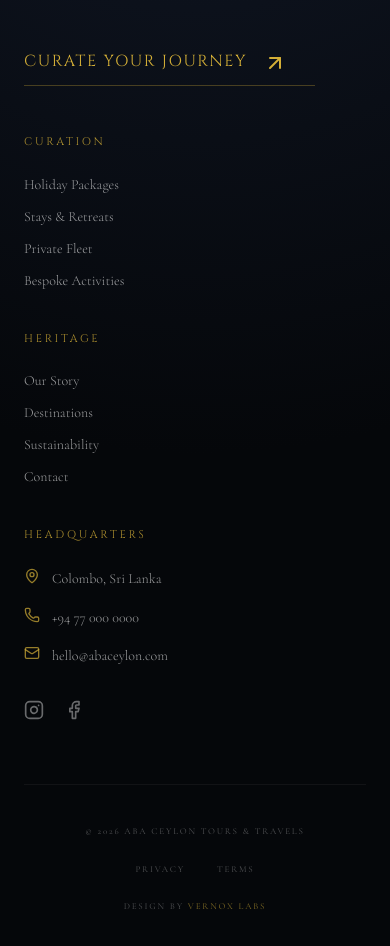
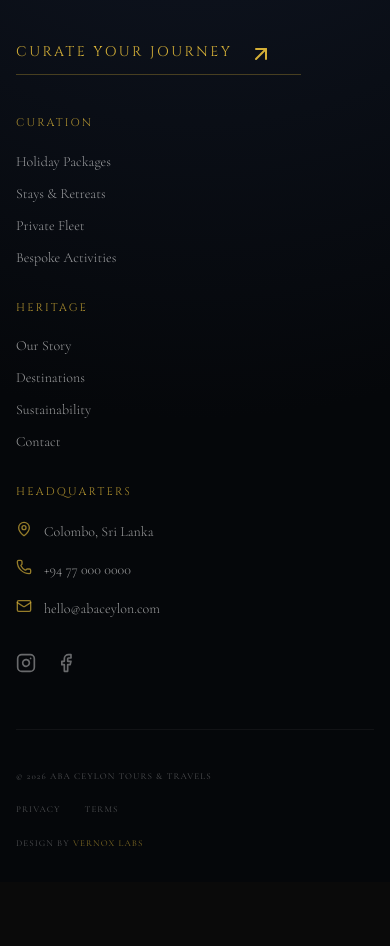
Before and after one commit to Aba-Ceylon/frontend, a Next.js app: page /packages in a window 390 px wide. Shown: the part 3704-4650 px from the top of the page. After the commit the page ends 4586 px from the top, so only its background shows below. Built offline with nearby package versions, Linux system fonts and the light colour scheme; no server answers; a web font is replaced by a local one.

Commit message:
ref: improve responsiveness

```diff
--- a/src/app/globals.css
+++ b/src/app/globals.css
@@ -22,6 +22,19 @@ body {
   font-family: "Cormorant Garamond", Georgia, serif;
   scroll-behavior: smooth;
   overflow-x: hidden;
+}
+
+html,
+body {
+  width: 100%;
+  max-width: 100%;
+  overflow-x: clip;
+}
+
+main {
+  width: 100%;
+  max-width: 100%;
+  overflow-x: clip;
 }
 
 /* Custom Scrollbar */
--- a/src/components/layout/Footer.tsx
+++ b/src/components/layout/Footer.tsx
@@ -77,14 +77,14 @@ export default function Footer() {
   return (
     <footer
       ref={footerRef}
-      className="relative overflow-hidden bg-[#05070A] pt-16 md:pt-24 pb-8 text-white/90"
+      className="relative overflow-hidden bg-[#05070A] pt-14 md:pt-24 pb-8 text-white/90"
     >
       {/* 1. FIXED BACKGROUND TEXT: Uses clamp to prevent "N" clipping and responsive sizing */}
       <div
         ref={bigTextRef}
-        className="absolute bottom-[-2%] left-0 w-full pointer-events-none select-none overflow-hidden"
+        className="absolute bottom-[-1%] left-0 w-full pointer-events-none select-none overflow-hidden"
       >
-        <h2 className="font-cinzel text-[14vw] md:text-[16vw] lg:text-[15vw] leading-none text-white/[0.03] whitespace-nowrap text-center uppercase tracking-tighter w-full">
+        <h2 className="font-cinzel text-[18vw] md:text-[16vw] lg:text-[15vw] leading-none text-white/3 whitespace-nowrap text-center uppercase tracking-tight w-full">
           Aba Ceylon
         </h2>
       </div>
@@ -92,15 +92,15 @@ export default function Footer() {
       {/* 2. ATMOSPHERIC GRADIENTS */}
       <div className="absolute inset-0 bg-[radial-gradient(circle_at_50%_-10%,#111827_0%,transparent_60%)]" />
 
-      <div className="relative max-w-7xl mx-auto px-6 lg:px-10">
-        <div className="grid grid-cols-1 lg:grid-cols-12 gap-12 lg:gap-8 border-b border-white/5 pb-16">
+      <div className="relative max-w-7xl mx-auto px-4 sm:px-6 lg:px-10">
+        <div className="grid grid-cols-1 lg:grid-cols-12 gap-10 md:gap-12 lg:gap-8 border-b border-white/5 pb-14 md:pb-16">
 
           {/* LEFT: Branding & CTA */}
           <div className="lg:col-span-6 xl:col-span-5" data-f-reveal>
-            <span className="font-cinzel text-[10px] tracking-[0.4em] uppercase text-[#D4AF37] block mb-4 md:mb-6">
+            <span className="font-cinzel text-[10px] tracking-[0.28em] md:tracking-[0.4em] uppercase text-[#D4AF37] block mb-4 md:mb-6">
               Establishment of Excellence
             </span>
-            <h3 className="font-cinzel text-3xl md:text-5xl lg:text-6xl text-white leading-[1.1] mb-8">
+            <h3 className="font-cinzel text-[2rem] sm:text-4xl md:text-5xl lg:text-6xl text-white leading-[1.08] mb-7 md:mb-8 wrap-break-word">
               THE FINEST WAY <br />
               TO <span className="italic text-[#D4AF37] font-serif lowercase">experience</span> <br />
               THE ISLAND.
@@ -110,7 +110,7 @@ export default function Footer() {
               href="/planner"
               className="group relative inline-flex items-center gap-4 py-3 md:py-4 pr-8 border-b border-[#D4AF37]/30 hover:border-[#D4AF37] transition-all duration-500"
             >
-              <span className="font-cinzel text-base md:text-lg text-[#D4AF37] uppercase tracking-widest">Curate Your Journey</span>
+              <span className="font-cinzel text-sm sm:text-base md:text-lg text-[#D4AF37] uppercase tracking-[0.18em] sm:tracking-widest">Curate Your Journey</span>
               <div className="relative overflow-hidden h-5 w-5">
                 <ArrowUpRight className="text-[#D4AF37] absolute inset-0 transition-transform duration-500 group-hover:translate-x-5 group-hover:-translate-y-5" />
                 <ArrowUpRight className="text-[#D4AF37] absolute inset-0 -translate-x-5 translate-y-5 transition-transform duration-500 group-hover:translate-x-0 group-hover:translate-y-0" />
@@ -119,10 +119,10 @@ export default function Footer() {
           </div>
 
           {/* RIGHT: Directory Links (Responsive Grid) */}
-          <div className="lg:col-span-6 xl:col-span-7 grid grid-cols-1 sm:grid-cols-2 md:grid-cols-3 gap-10 md:gap-8">
+          <div className="lg:col-span-6 xl:col-span-7 grid grid-cols-1 sm:grid-cols-2 md:grid-cols-3 gap-8 md:gap-8">
             {footerLinks.map((group) => (
               <div key={group.title} data-f-reveal>
-                <h4 className="font-cinzel text-[11px] tracking-[0.25em] uppercase text-[#D4AF37]/80 mb-6 md:mb-8">
+                <h4 className="font-cinzel text-[11px] tracking-[0.2em] uppercase text-[#D4AF37]/80 mb-5 md:mb-8">
                   {group.title}
                 </h4>
                 <ul className="space-y-3 md:space-y-4">
@@ -132,7 +132,7 @@ export default function Footer() {
                         href={link.href}
                         className="text-sm font-light text-white/60 hover:text-[#D4AF37] transition-colors duration-300 flex items-center group/link"
                       >
-                        <span className="w-0 group-hover/link:w-3 h-[1px] bg-[#D4AF37] mr-0 group-hover/link:mr-2 transition-all duration-300" />
+                        <span className="w-0 group-hover/link:w-3 h-px bg-[#D4AF37] mr-0 group-hover/link:mr-2 transition-all duration-300" />
                         {link.label}
                       </Link>
                     </li>
@@ -143,7 +143,7 @@ export default function Footer() {
 
             {/* Contact Info */}
             <div data-f-reveal>
-              <h4 className="font-cinzel text-[11px] tracking-[0.25em] uppercase text-[#D4AF37]/80 mb-6 md:mb-8">
+              <h4 className="font-cinzel text-[11px] tracking-[0.2em] uppercase text-[#D4AF37]/80 mb-5 md:mb-8">
                 Headquarters
               </h4>
               <address className="not-italic text-sm font-light space-y-4 leading-relaxed text-white/60">
@@ -161,17 +161,17 @@ export default function Footer() {
         </div>
 
         {/* BOTTOM BAR: Minimalist & Clean */}
-        <div className="mt-10 flex flex-col md:flex-row justify-between items-center gap-6" data-f-reveal>
-          <div className="text-[9px] md:text-[10px] tracking-[0.2em] uppercase text-white/30">
+        <div className="mt-10 flex flex-col md:flex-row justify-between items-start md:items-center gap-5 md:gap-6" data-f-reveal>
+          <div className="text-[9px] md:text-[10px] tracking-[0.12em] md:tracking-[0.2em] uppercase text-white/30">
             © {year} Aba Ceylon Tours & Travels
           </div>
 
-          <div className="flex gap-8 text-[9px] md:text-[10px] tracking-[0.2em] uppercase text-white/30">
+          <div className="flex flex-wrap gap-x-6 gap-y-2 text-[9px] md:text-[10px] tracking-[0.12em] md:tracking-[0.2em] uppercase text-white/30">
             <Link href="/privacy" className="hover:text-white transition-colors">Privacy</Link>
             <Link href="/terms" className="hover:text-white transition-colors">Terms</Link>
           </div>
 
-          <div className="text-[9px] md:text-[10px] tracking-[0.2em] uppercase text-white/30">
+          <div className="text-[9px] md:text-[10px] tracking-[0.12em] md:tracking-[0.2em] uppercase text-white/30">
             Design by <a href="https://vernoxlabs.com" className="text-[#D4AF37]/60 hover:text-[#D4AF37] transition-colors">Vernox Labs</a>
           </div>
         </div>
```
